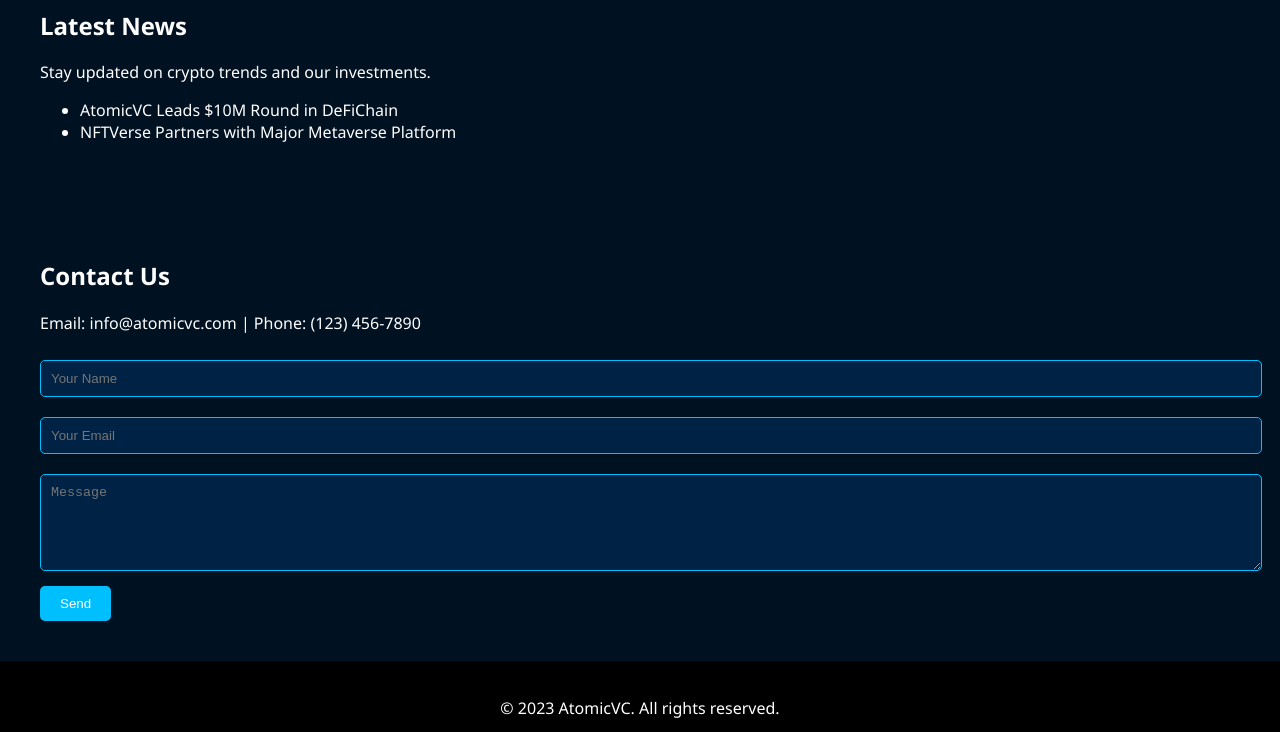
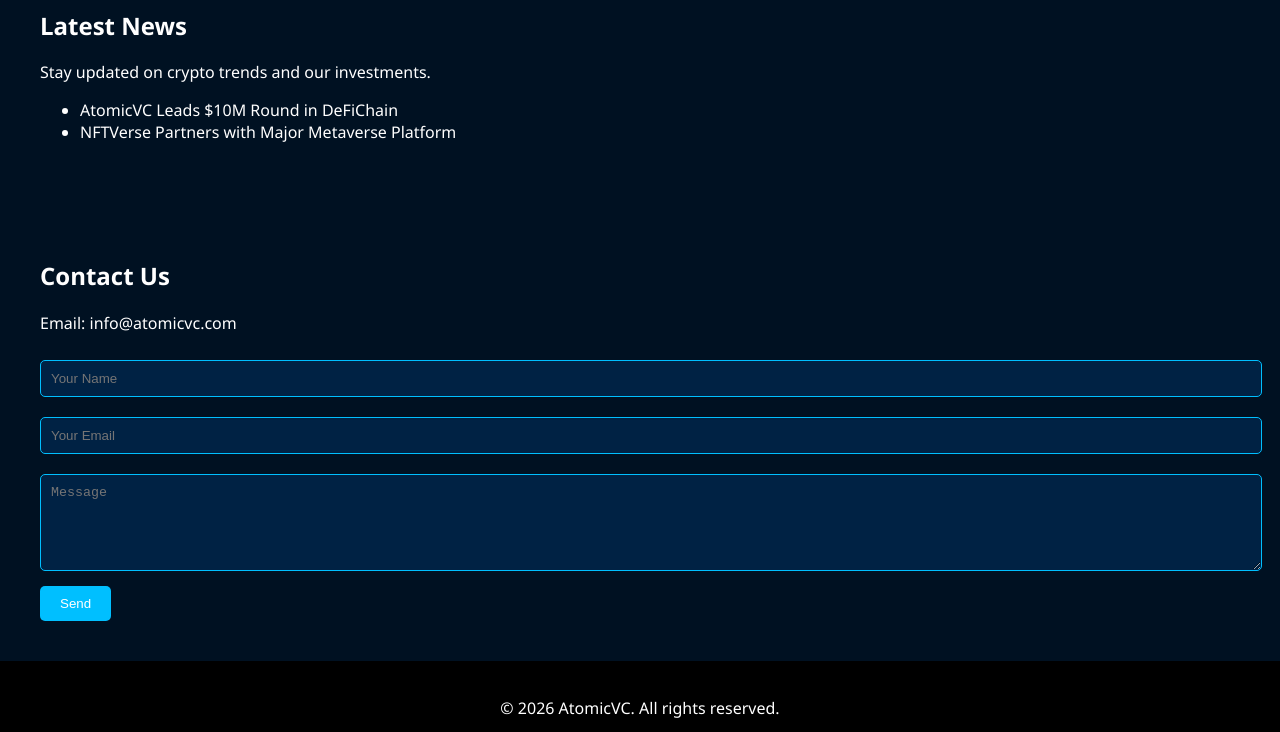
Before and after one commit to AtomicVC-coder/atomicvc, a plain HTML site: page index.html in a window 1280 px wide. Shown: the part 2396-3128 px from the top of the page. Drawn offline with Linux system fonts and the light colour scheme.

Commit message:
Update index.html

```diff
--- a/index.html
+++ b/index.html
@@ -122,7 +122,7 @@
     </section>
     <section id="contact">
         <h2>Contact Us</h2>
-        <p>Email: info@atomicvc.com | Phone: (123) 456-7890</p>
+        <p>Email: info@atomicvc.com </p>
         <form>
             <input type="text" placeholder="Your Name" required>
             <input type="email" placeholder="Your Email" required>
@@ -131,7 +131,7 @@
         </form>
     </section>
     <footer>
-        <p>&copy; 2023 AtomicVC. All rights reserved.</p>
+        <p>&copy; 2026 AtomicVC. All rights reserved.</p>
         <div class="social-icons">
             <a href="https://twitter.com/atomicvcs" target="_blank" title="Follow us on Twitter">
                 <svg viewBox="0 0 24 24" fill="currentColor"><path d="M23.953 4.57a10 10 0 01-2.825.775 4.958 4.958 0 002.163-2.723c-.951.555-2.005.959-3.127 1.184a4.92 4.92 0 00-8.384 4.482C7.69 8.095 4.067 6.13 1.64 3.162a4.822 4.822 0 00-.666 2.475c0 1.71.87 3.213 2.188 4.096a4.904 4.904 0 01-2.228-.616v.06a4.923 4.923 0 003.946 4.827 4.996 4.996 0 01-2.212.085 4.936 4.936 0 004.604 3.417 9.867 9.867 0 01-6.102 2.105c-.39 0-.779-.023-1.17-.067a13.995 13.995 0 007.557 2.209c9.053 0 13.998-7.496 13.998-13.985 0-.21 0-.42-.015-.63A9.935 9.935 0 0024 4.59z"/></svg>
```
